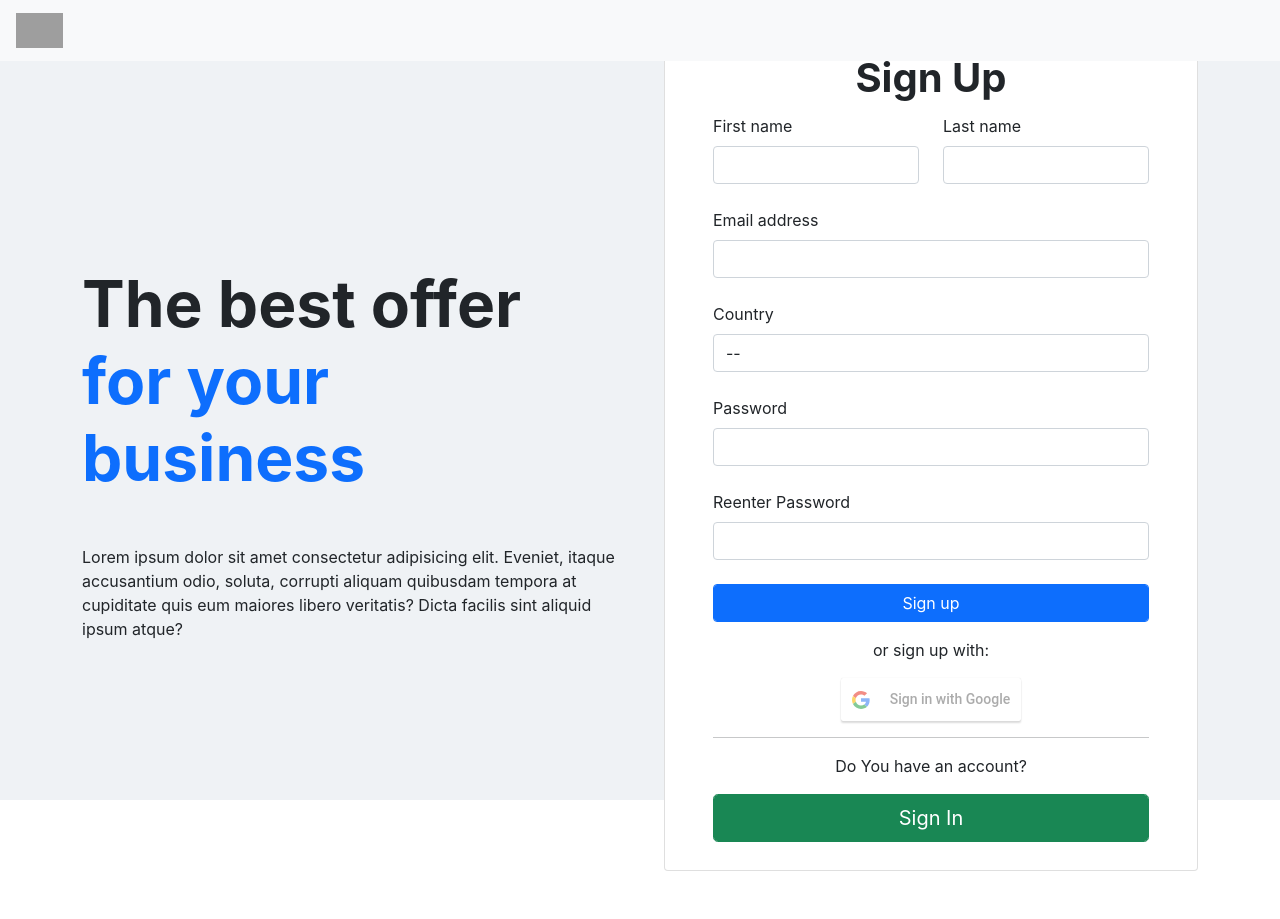
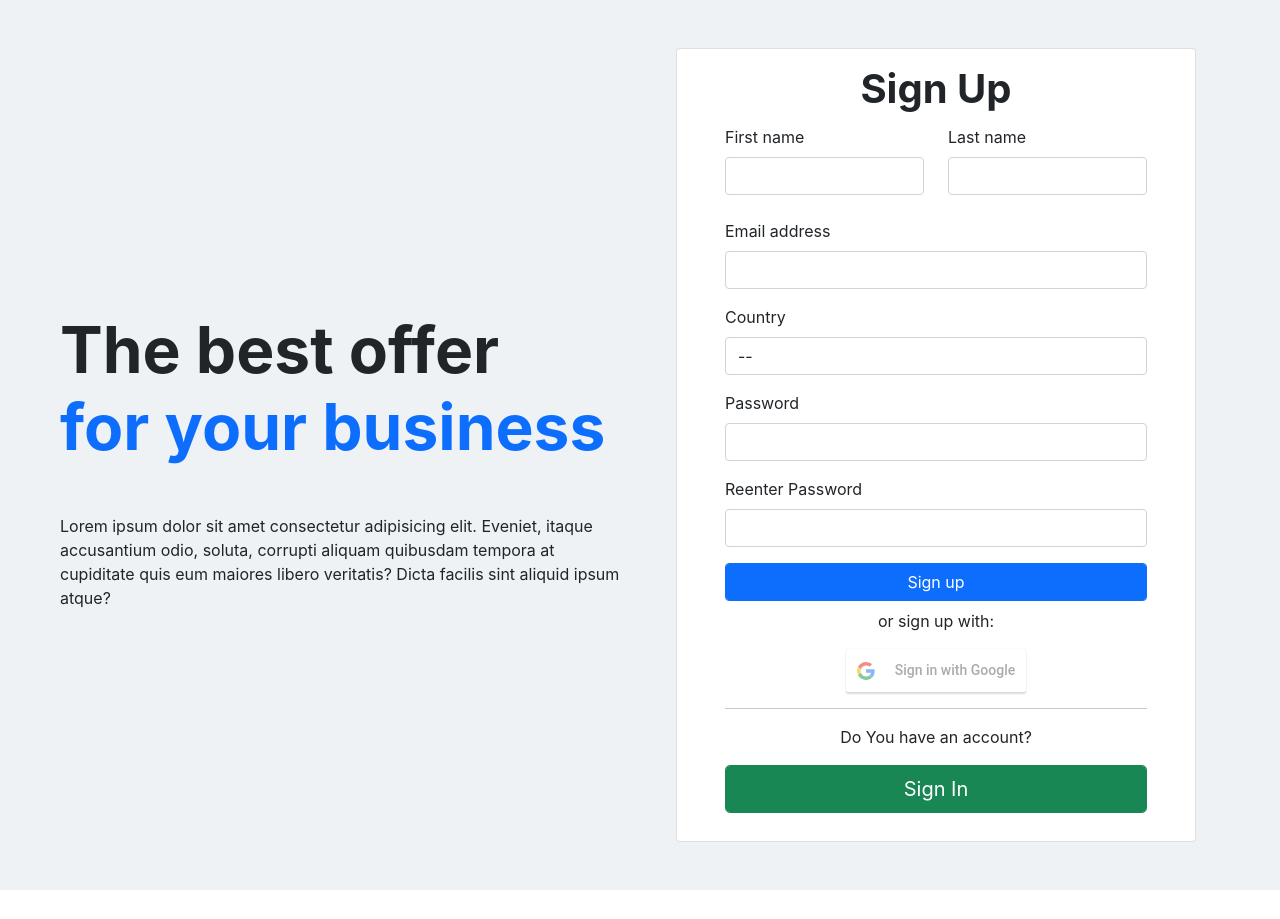
Before and after one commit to ravindu-rir/PHCommunity-User, a React (Create React App) app in the folder client/: page /signup in a window 1280 px wide. After the commit the page ends 890 px from the top, so only its background shows below. Built offline with nearby package versions, Linux system fonts and the light colour scheme; grey boxes are pictures that could not be loaded.

Commit message:
Signup Forum bug fix

```diff
--- a/client/src/App.css
+++ b/client/src/App.css
@@ -1,19 +1,3 @@
-
-.header-Logo{
-  margin-top: 2px;
+.top-body-padding{
+    margin-top: 9vh;
 }
-
-.header-search{
-  min-width: 125px;
-}
-
-.navbar{
-  position: fixed; /* Set the navbar to fixed position */
-  top: 0; /* Position the navbar at the top of the page */
-  width: 100%; /* Full width */
-  z-index: 1;
-}
-
-.top-body-padding{
-  padding-top: 75px;
-}
--- a/client/src/components/Pages/Feed/feed.js
+++ b/client/src/components/Pages/Feed/feed.js
@@ -1,6 +1,6 @@
 
 import React from 'react'
-import Header2 from '../../subComponents/Headers/Header2/Navbar2';
+import Header from '../../subComponents/Headers/Navbar';
 import Post from '../../subComponents/Post/post';
 import {toast} from 'react-toastify';
 import 'react-toastify/dist/ReactToastify.css';
@@ -12,7 +12,7 @@ export default function feed() {
 
   return (
     <div className='top-body-padding'>
-        <Header2/>
+        <Header/>
 
         <div class="container-fluid text-center">
             <div class="row content">
--- a/client/src/components/Pages/Profile/profile.js
+++ b/client/src/components/Pages/Profile/profile.js
@@ -1,5 +1,5 @@
 import React from 'react'
-import Header2 from '../../subComponents/Headers/Header2/Navbar2';
+import Header from '../../subComponents/Headers/Navbar';
 import ProfileHeaderBox from '../../subComponents/Profile/headerbox';
 
 
@@ -7,7 +7,7 @@ import ProfileHeaderBox from '../../subComponents/Profile/headerbox';
 export default function profile() {
   return (
     <div className='top-body-padding'>
-      <Header2/>
+      <Header/>
       <ProfileHeaderBox/>
     </div>
   )
--- a/client/src/components/Pages/Signin/signin.js
+++ b/client/src/components/Pages/Signin/signin.js
@@ -1,13 +1,10 @@
 import React from 'react';
 import "./signin.css"
 import Login from '../../subComponents/Login/login'
-import Navbar from '../../subComponents/Headers/Header1/navbar'
 
 export default function signin() {
   return (
-    <div className='top-body-padding homeContainer'>
-      <Navbar/>
-
+    <div className='homeContainer'>
           <div className='login-container'>
             <Login/>
           </div>
--- a/client/src/components/Pages/Signup/signupPage.js
+++ b/client/src/components/Pages/Signup/signupPage.js
@@ -1,16 +1,32 @@
 import React from 'react'
 import './signuppage.css';
 import Signup from '../../subComponents/Createaccount/signup'
-import Navbar from '../../subComponents/Headers/Header1/navbar'
 
 
 export default function signup() {
   return (
-    <div className='top-body-padding Signup-Page-Container'>
-      <Navbar/>
+    <div className='Signup-Page-Container container-fluid d-flex align-items-center justify-content-center p-5'>
+          <div className= 'row align-items-center m-0'>
 
-          <div className='SignupContainer'>
-          <Signup/>
+            <div className= 'col-sm m-0'>
+                <div>
+                  <h1 class="my-5 display-3 fw-bold ls-tight">
+                    The best offer <br />
+                    <span class="text-primary">for your business</span>
+                  </h1>
+                  <p >
+                    Lorem ipsum dolor sit amet consectetur adipisicing elit.
+                    Eveniet, itaque accusantium odio, soluta, corrupti aliquam
+                    quibusdam tempora at cupiditate quis eum maiores libero
+                    veritatis? Dicta facilis sint aliquid ipsum atque?
+                  </p>
+                </div>
+            </div>
+
+            <div className= 'col-sm m-0'>
+               <Signup/>
+            </div>
+
           </div>
     </div>
   )
--- a/client/src/components/Pages/Signup/signuppage.css
+++ b/client/src/components/Pages/Signup/signuppage.css
@@ -1,14 +1,6 @@
 .Signup-Page-Container {
-    height: 100vh;
+    height: max-content;
+    min-height: 100vh;
     background: #eff2f5;
-    align-items: center;
-    justify-content: center;
+
     }
-
-.SignupContainer{
-    height: 100%;
-    display: flex;
-    align-items: center;
-    justify-content: center;
-
-}
--- a/client/src/components/subComponents/Createaccount/signup.js
+++ b/client/src/components/subComponents/Createaccount/signup.js
@@ -78,30 +78,14 @@ export default function Signup() {
           <ToastContainer />
 
           {/* <!-- Section: Design Block --> */}
-      <section class="">
+      <section>
       {/* <!-- Jumbotron --> */}
-      <div
-        class="px-4 py-5 px-md-5 text-center text-lg-start"
-
-        >
-      <div class="container">
-        <div class="row gx-lg-5 align-items-center">
-          <div class="col-lg-6 mb-5 mb-lg-0">
-            <h1 class="my-5 display-3 fw-bold ls-tight">
-              The best offer <br />
-              <span class="text-primary">for your business</span>
-            </h1>
-            <p >
-              Lorem ipsum dolor sit amet consectetur adipisicing elit.
-              Eveniet, itaque accusantium odio, soluta, corrupti aliquam
-              quibusdam tempora at cupiditate quis eum maiores libero
-              veritatis? Dicta facilis sint aliquid ipsum atque?
-            </p>
-          </div>
-
-          <div class="col-lg-6 mb-5 mb-lg-0">
+      <div>
+      <div class="container-fluid">
+        <div>
+          <div class="">
             <div class="card">
-            <h1 class="text-center mt-5 display-14 fw-bold ls-tight">Sign Up</h1>
+            <h1 class="text-center mt-3 display-14 fw-bold ls-tight">Sign Up</h1>
               <div class="card-body py-1 px-md-5">
 
               <div class="alert alert-danger" id="signup-alert" role="alert"></div>
@@ -110,14 +94,13 @@ export default function Signup() {
               <div>
                   {/* <!-- 2 column grid layout with text inputs for the first and last names --> */}
                   <div class="row">
-                    <div class="col-md-6 mb-4">
+                    <div class="col-md-6 mb-3">
                       <div class="form-outline">
 
                         <label class="form-label" for="form3Example1">First name</label>
 
                         <input
                               type="text"
-                              id="form3Example1"
                               class="form-control"
                               value={firstName}
                               onChange={(e) => setFirstName(e.target.value)}
@@ -128,11 +111,10 @@ export default function Signup() {
                     </div>
                     <div class="col-md-6 mb-4">
                       <div class="form-outline">
-                      <label class="form-label" for="form3Example2">Last name</label >
+                      <label class="form-label" >Last name</label >
 
                         <input
                               type="text"
-                              id="form3Example2"
                               class="form-control"
                               value={lastName}
                               onChange={(e) => setLastName(e.target.value)}
@@ -144,11 +126,10 @@ export default function Signup() {
                   </div>
 
                   {/* <!-- Email input --> */}
-                  <div class="form-outline mb-4">
-                  <label class="form-label" for="form3Example3">Email address</label>
+                  <div class="form-outline mb-3">
+                  <label class="form-label" >Email address</label>
                     <input
                           type="email"
-                          id="form3Example3"
                           class="form-control"
                           value={emailAddress}
                           onChange={(e) => setEmailAddress(e.target.value)}
@@ -157,10 +138,9 @@ export default function Signup() {
                   </div>
 
                   {/* <!-- Password input --> */}
-                  <div class="form-outline mb-4">
-                      <label class="form-label" for="form3Example4">Country</label>
+                  <div class="form-outline mb-3">
+                      <label class="form-label">Country</label>
                       <select type="country"
-                              id="form3Example4"
                               class="form-control"
                               value={country}
                               onChange={(e) => setCountry(e.target.value)}
@@ -171,11 +151,10 @@ export default function Signup() {
                           <option value="Sri Lanka">Sri Lanka</option>
                       </select>
                   </div>
-                  <div class="form-outline mb-4">
-                    <label class="form-label" for="form3Example4">Password</label>
+                  <div class="form-outline mb-3">
+                    <label class="form-label" >Password</label>
                       <input
                             type="password"
-                            id="form3Example4"
                             class="form-control"
                             value={password}
                             onChange={(e) => setPassword(e.target.value)}
@@ -183,11 +162,10 @@ export default function Signup() {
                       />
                   </div>
 
-                  <div class="form-outline mb-4">
-                    <label class="form-label" for="form3Example4">Reenter Password</label>
+                  <div class="form-outline mb-3">
+                    <label class="form-label" >Reenter Password</label>
                       <input
                             type="password"
-                            id="form3Example4"
                             class="form-control"
                             value={rePassword}
                             onChange={(e) => setRePassword(e.target.value)}
@@ -198,7 +176,7 @@ export default function Signup() {
                   {/* <!-- Submit button --> */}
                   <button
                           type="submit"
-                          class="mb-3 btn btn-primary btn-mg btn-block form-control"
+                          class="mb-2 btn btn-primary btn-mg btn-block form-control"
                           onClick={() => PostSignup() }
                           >
                     Sign up
--- a/client/src/components/subComponents/Headers/Header1/navbar.js
+++ /dev/null
@@ -1,13 +0,0 @@
-import React from 'react'
-
-export default function navbar() {
-  return (
-    <div>
-        {/* <!-- Image and text --> */}
-    <nav class="navbar navbar-light bg-light navbar-fixed-top">
-      <a class="navbar-brand" href="#">
-        <img src="https://encrypted-tbn0.gstatic.com/images?q=tbn:ANd9GcS6c6kRXTkFxUtq0kltMq5x49Ag97l5Kekp2Ch3yUzbQ-7eXi_xMOXRlMj12xUOBcijhg&usqp=CAU" height="35" class="px-3 d-inline-block align-top" alt=""/>
-      </a>
-    </nav></div>
-  )
-}
--- a/client/src/components/subComponents/Headers/Header2/navbar2.css
+++ /dev/null
@@ -1,11 +0,0 @@
-.nav-box-main{
-    min-height: 60px;
-}
-
-.search-box-nav{
-    width: 100px;
-}
-
-.logo-hight{
-    height: 30px;
-}
--- /dev/null
+++ b/client/src/components/subComponents/Headers/navbar.css
@@ -0,0 +1,15 @@
+.nav-box-main{
+    min-height: 60px;
+    position: fixed; /* Set the navbar to fixed position */
+    top: 0; /* Position the navbar at the top of the page */
+    width: 100%; /* Full width */
+    z-index: 1000;
+}
+
+.search-box-nav{
+    width: 100px;
+}
+
+.logo-hight{
+    height: 30px;
+}
```
Also changed, not shown: client/src/components/subComponents/Headers/Navbar.js (renamed from client/src/components/subComponents/Headers/Header2/Navbar2.js, +4 -4 lines), client/src/components/subComponents/Createaccount/signup.css (line endings or trailing spaces).
